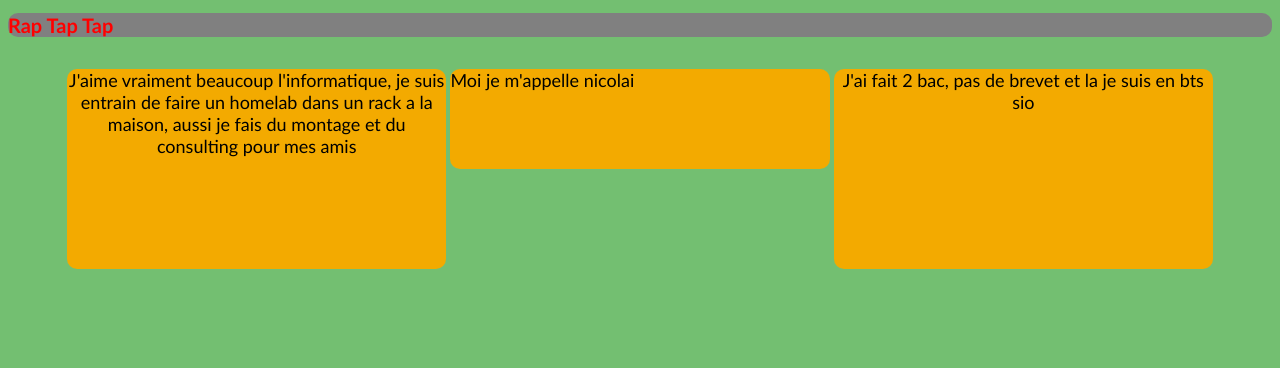
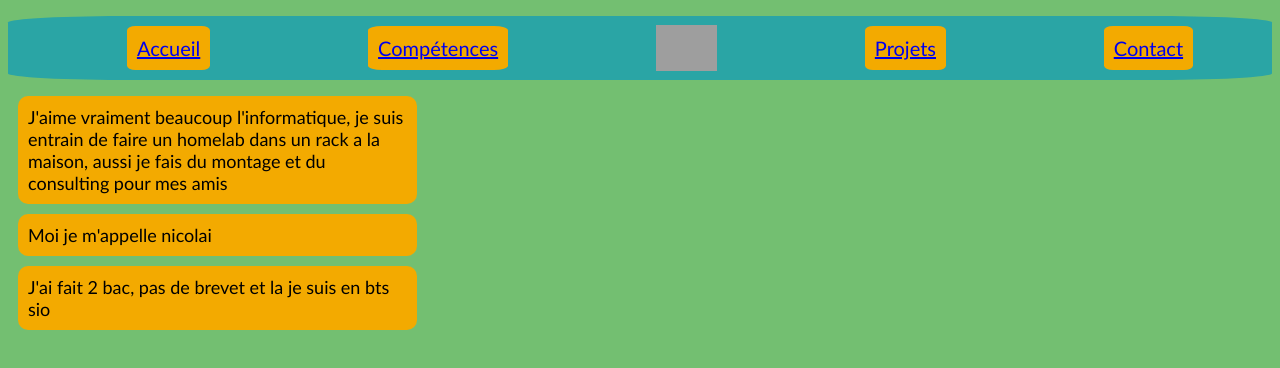
Before and after one commit to requiemElk/portfolio, a plain HTML site: page index.html in a window 1280 px wide. Drawn offline with Linux system fonts and the light colour scheme; grey boxes are pictures that could not be loaded.

Commit message:
rajout bar de navigation + clean

```diff
--- a/css/style.css
+++ b/css/style.css
@@ -5,28 +5,61 @@ body {
 
 }
 
+li {
+    list-style-type: none;
+    display: inline-block;
+    margin: 10px;
+    padding: 10px;
+    font-size: 20px;
+    background-color: #F3AA00;
+    border-radius: 10%;
+}
+/*logo abeille*/
+#logo {
+    width: 5%;
+    height: 5%;
+}
+/*nouveau titre*/
+#bandeau{
+    background-color: rgb(42, 165, 165);
+    height: 10%;
+    border-radius: 10%;
+    display: flex;
+    justify-content: center;
+    align-items: center;
+    justify-content: space-around;
+    flex-direction: row;
+}
+
+
+
+
+
 /*id unique sur tout le site*/
 #titre {
     color: red;
     font-size: 20px;
     background-color: grey;
     border-radius: 10px;
+    display : flex;
+    margin: 10px;
+    padding: 10px;
 }
+
+
 
 /*class peut être utilisé plusieurs fois sur le site*/
 .para {
     color: black;
     font-size: 18px;
-    display: inline-flex;
-    block-size: 200px;
+    display: flex;
+    margin : 10px;
+    padding : 10px;
+    width: 30%;
+    height: 30%;
+    justify-content: space-between;
 }
 
-.petitpara {
-    color: black;
-    font-size: 18px;
-    display: inline-flex;
-    block-size: 100px;
-}
 
 p {
     color: black;
--- a/index.html
+++ b/index.html
@@ -3,23 +3,29 @@
 
     <head>
         <meta charset="UTF-8"> <!--encodage des caractères  -->
-        <title>rap tap tap</title><!--texte dans l'onglet du site-->
-        <link rel="icon" type="image/jpg" href="./image/lua.jpg"> <!--icone dans l'onglet du site-->
+        <title>bee cause</title><!--texte dans l'onglet du site-->
+        <link rel="icon" type="image/png" href="./image/abeille_sf.png"> <!--icone dans l'onglet du site-->
         <link rel="stylesheet" href="./css/style.css" type="text/css"> <!--lien vers le fichier css-->
 
     </head>
 
 
     <body>
-        <h1 id="titre">Rap Tap Tap</h1>
+        <ul id="bandeau"> <!--menu de navigation-->
+            <li><a href="./index.html">Accueil</a></li>
+            <li><a href="./pages/pagecomp.html">Compétences</a></li>
+            <img src="./image/abeille_sf.png" alt="abeille" id="logo">
+            <li><a href="./pages/pageproj.html">Projets</a></li>
+            <li><a href="./pages/pagecontact.html">Contact</a></li>
+        </ul>
+
+
         <!-- presentation du coté pro de mon site-->
-         <center>
-            <p class="para">J'aime vraiment beaucoup l'informatique, je suis entrain de faire un homelab dans un rack a la maison, aussi je fais du montage et du consulting pour mes amis</p>
+        <p class="para">J'aime vraiment beaucoup l'informatique, je suis entrain de faire un homelab dans un rack a la maison, aussi je fais du montage et du consulting pour mes amis</p>
         <!--presentation moi vague-->
-            <p class="petitpara">Moi je m'appelle nicolai</p>
+        <p class="para">Moi je m'appelle nicolai</p>
         <!--Parcours-->
-            <p class="para">J'ai fait 2 bac, pas de brevet et la je suis en bts sio</p>
-        </center>
+        <p class="para">J'ai fait 2 bac, pas de brevet et la je suis en bts sio</p>
     </body>
 
 </html>
```
Also changed, not shown: pages/pagecomp.html (+10 -4 lines), pages/pagecontact.html (+19 -0 lines), pages/pageproj.html (+19 -0 lines), image/abeille_fb.jpeg (added), 1 other file.
